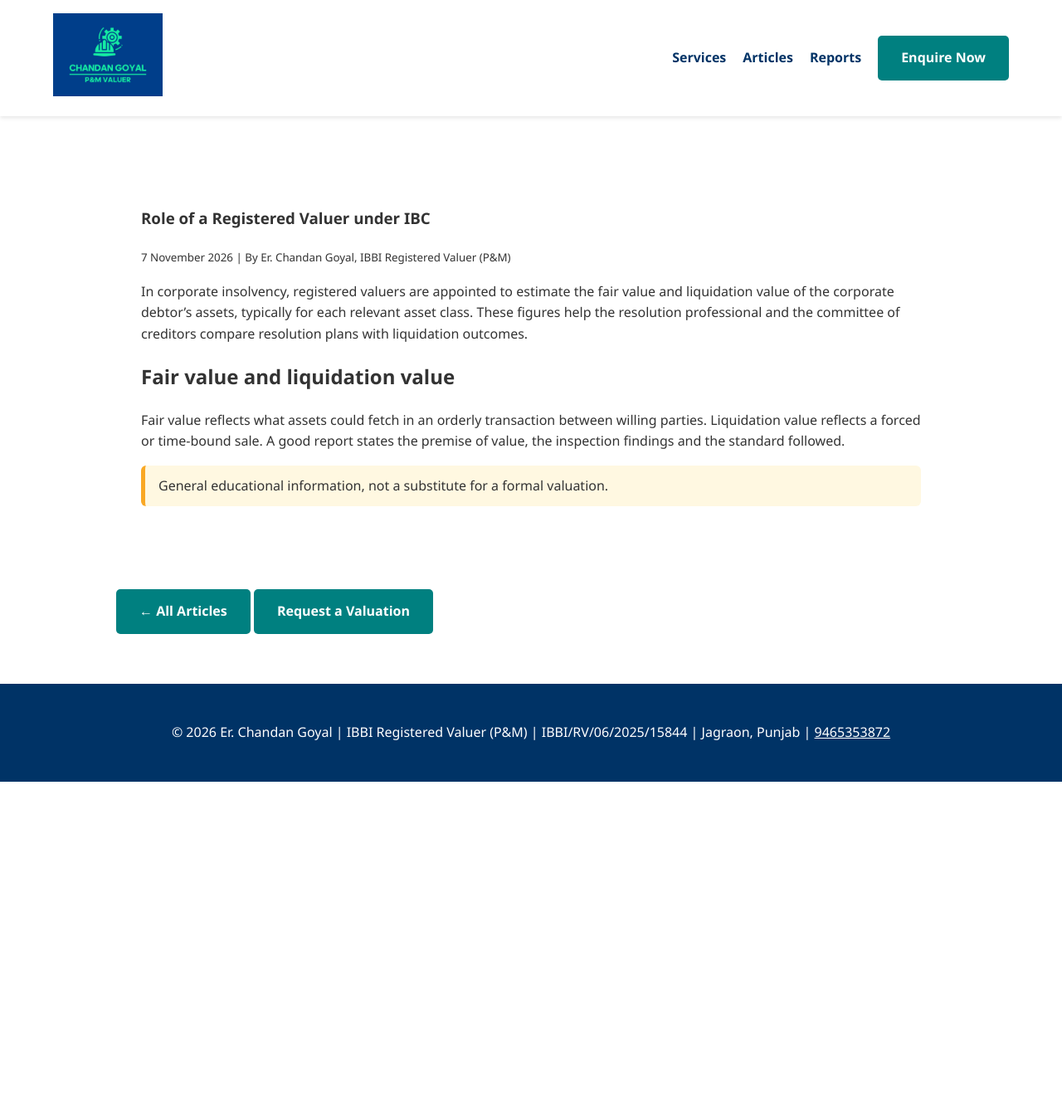
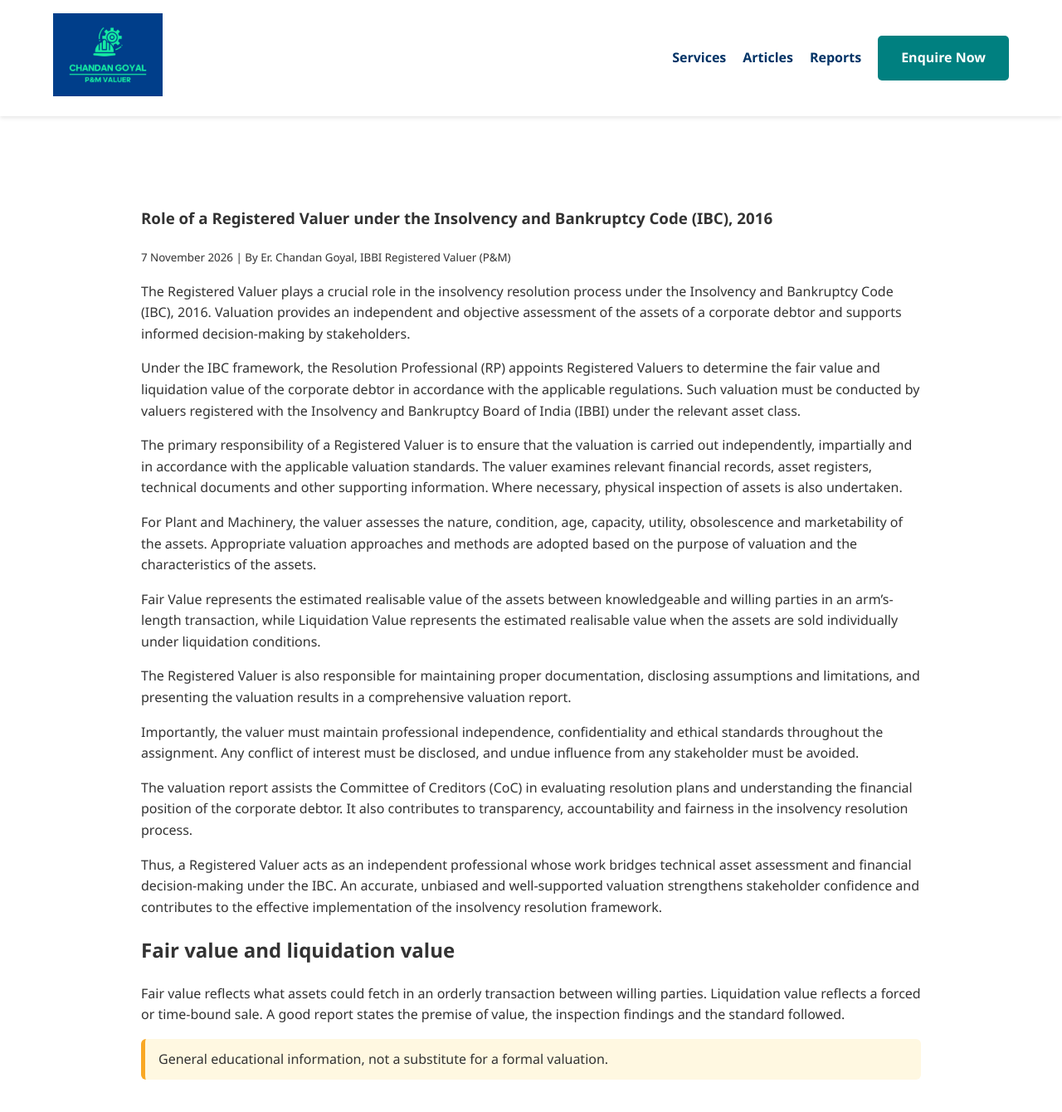
Before and after one commit to ErYojanGoyal/username.github.io, a Jekyll site: the page built from _posts/2026-11-07-registered-valuer-under-ibc.md, in a window 1280 px wide and 1400 px high. Shown: the top 1340 px of the window at 83% size. Built offline with Jekyll 4.4.1, drawn with Linux system fonts in a browser that asks for light colours.

Commit message:
Update title and enhance content on Registered Valuer role
Expanded the description of the role of a Registered Valuer under the IBC, including responsibilities, valuation standards, and the importance of independence and ethical conduct.

```diff
--- a/_posts/2026-11-07-registered-valuer-under-ibc.md
+++ b/_posts/2026-11-07-registered-valuer-under-ibc.md
@@ -1,8 +1,24 @@
 ---
-title: "Role of a Registered Valuer under IBC"
+title: "Role of a Registered Valuer under the Insolvency and Bankruptcy Code (IBC), 2016"
 description: "How registered valuers estimate fair value and liquidation value in corporate insolvency."
 ---
-In corporate insolvency, registered valuers are appointed to estimate the fair value and liquidation value of the corporate debtor's assets, typically for each relevant asset class. These figures help the resolution professional and the committee of creditors compare resolution plans with liquidation outcomes.
+The Registered Valuer plays a crucial role in the insolvency resolution process under the Insolvency and Bankruptcy Code (IBC), 2016. Valuation provides an independent and objective assessment of the assets of a corporate debtor and supports informed decision-making by stakeholders.
+
+Under the IBC framework, the Resolution Professional (RP) appoints Registered Valuers to determine the fair value and liquidation value of the corporate debtor in accordance with the applicable regulations. Such valuation must be conducted by valuers registered with the Insolvency and Bankruptcy Board of India (IBBI) under the relevant asset class.
+
+The primary responsibility of a Registered Valuer is to ensure that the valuation is carried out independently, impartially and in accordance with the applicable valuation standards. The valuer examines relevant financial records, asset registers, technical documents and other supporting information. Where necessary, physical inspection of assets is also undertaken.
+
+For Plant and Machinery, the valuer assesses the nature, condition, age, capacity, utility, obsolescence and marketability of the assets. Appropriate valuation approaches and methods are adopted based on the purpose of valuation and the characteristics of the assets.
+
+Fair Value represents the estimated realisable value of the assets between knowledgeable and willing parties in an arm's-length transaction, while Liquidation Value represents the estimated realisable value when the assets are sold individually under liquidation conditions.
+
+The Registered Valuer is also responsible for maintaining proper documentation, disclosing assumptions and limitations, and presenting the valuation results in a comprehensive valuation report.
+
+Importantly, the valuer must maintain professional independence, confidentiality and ethical standards throughout the assignment. Any conflict of interest must be disclosed, and undue influence from any stakeholder must be avoided.
+
+The valuation report assists the Committee of Creditors (CoC) in evaluating resolution plans and understanding the financial position of the corporate debtor. It also contributes to transparency, accountability and fairness in the insolvency resolution process.
+
+Thus, a Registered Valuer acts as an independent professional whose work bridges technical asset assessment and financial decision-making under the IBC. An accurate, unbiased and well-supported valuation strengthens stakeholder confidence and contributes to the effective implementation of the insolvency resolution framework.
 
 ## Fair value and liquidation value
 
```
